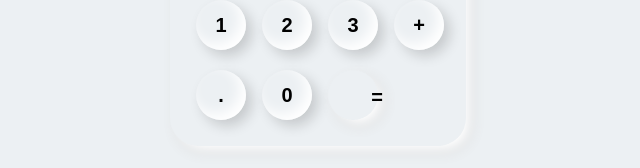
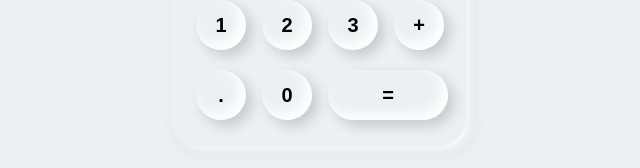
Before and after one commit to Melon-ali/calculator, a plain HTML site: page index.html in a window 1280 px wide. Shown: the part 514-682 px from the top of the page, without its empty margins (322-962 px from the left). Drawn offline with Linux system fonts and the light colour scheme.

Commit message:
calculate update

```diff
--- a/index.html
+++ b/index.html
@@ -29,7 +29,7 @@
             <button onclick="calculate('+')">+</button>
             <button onclick="calculate('.')">.</button>
             <button onclick="calculate(0)">0</button>
-            <button class="calc" onclick="Result()">=</button>
+            <button class="equal" onclick="Result()">=</button>
             <script src="calculator.js"></script>
         </div>
     </div>
```
